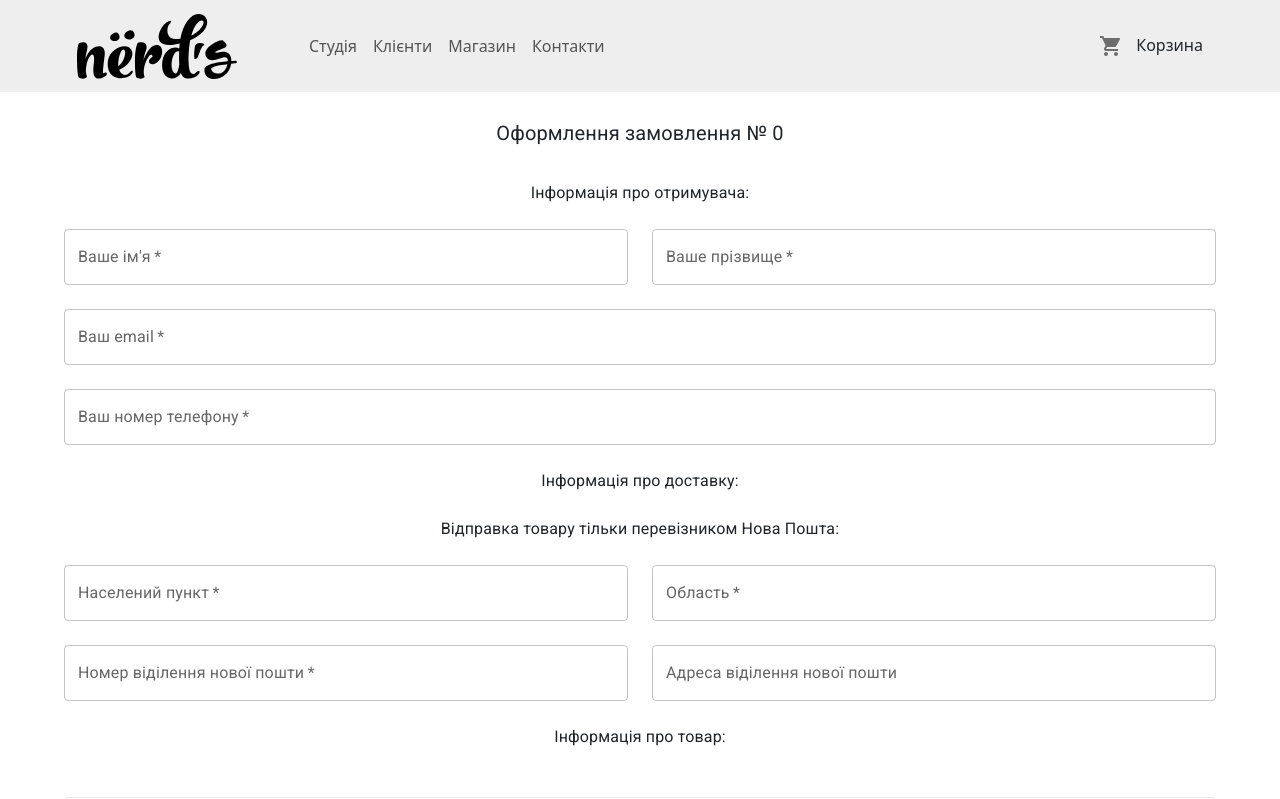
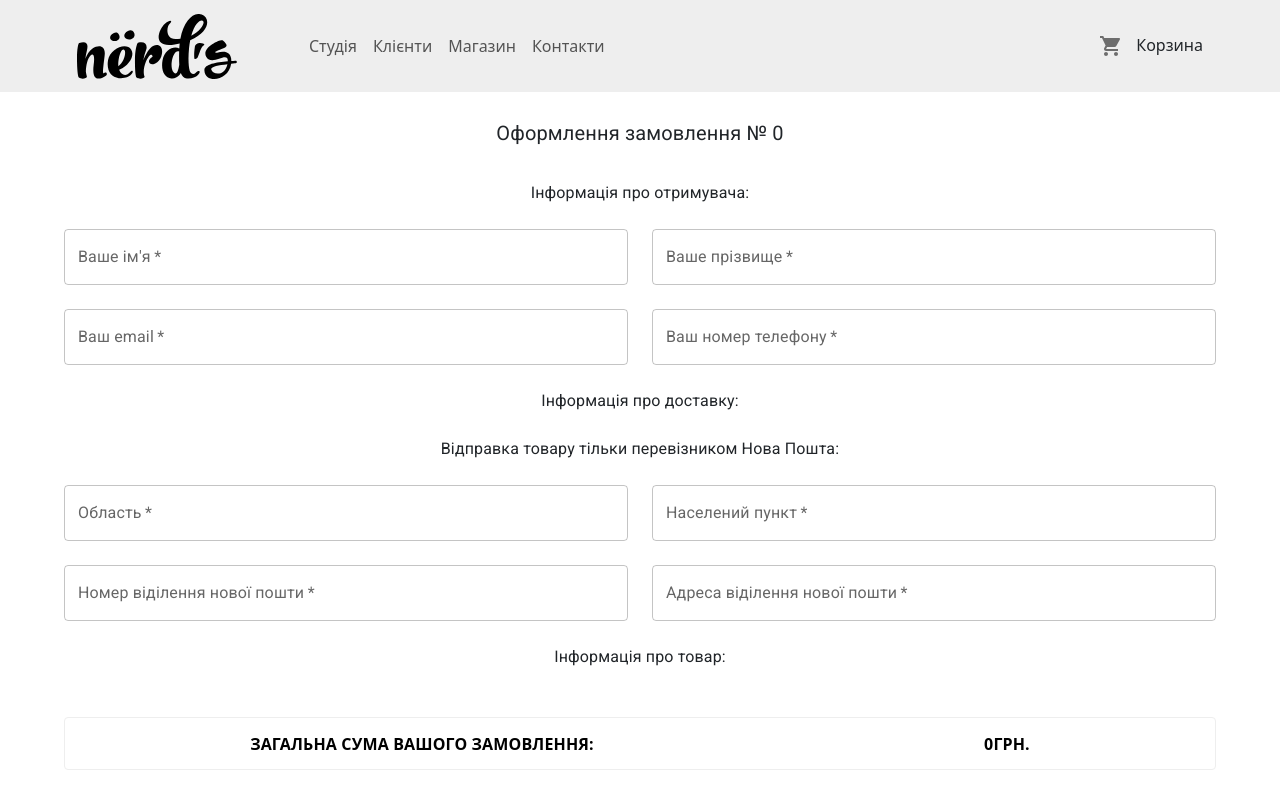
Before and after one commit to xSemuel/project-nerds, a React (Create React App) app: page /order_goods in a window 1280 px wide. Shown: the top 799 px of the page. Built offline with nearby package versions, Linux system fonts and the light colour scheme; what react-swipeable-views-utils would draw is missing.

Commit message:
refactor: refactor rextfield which repeat

```diff
--- a/src/features/order-goods/OrderGoodsPage.jsx
+++ b/src/features/order-goods/OrderGoodsPage.jsx
@@ -1,12 +1,67 @@
 /** @jsxImportSource @emotion/react */
 import { css } from '@emotion/react';
 import { Grid, Typography, TextField, FormControlLabel, Checkbox, Container, Button, Box, Table, TableBody, TableRow, TableCell } from '@mui/material';
-import { selectedGoodsInCart, sumSelectedGoodsInCart, updateOrderList, selectedOrderListSlice } from '../../store/slices';
+import { selectedGoodsInCart, sumSelectedGoodsInCart, updateOrderList } from '../../store/slices';
 import { currentNumberOfOrder, resetCart } from '../../store/slices'
 import { useSelector, useDispatch } from 'react-redux';
 import { useState } from 'react'
 
 import { OrderInfoSucess } from './OrderInfoSucess';
+
+const orderCustomer = [
+	{
+		id: "firstName",
+		name: "First name",
+		label: "Ваше ім'я",
+		autoComplete: "given-name",
+	},
+	{
+		id: "lastName",
+		name: "lastName",
+		label: "Ваше прізвище",
+		autoComplete: "family-name",
+	},
+	{
+		id: "email",
+		name: "email",
+		label: "Ваш email",
+		autoComplete: "email",
+	},
+	{
+		id: "telephone",
+		name: "telephone",
+		label: "Ваш номер телефону",
+		autoComplete: "telephone",
+	},
+]
+
+const orderDelivery = [
+
+	{
+		id: "state",
+		name: "state",
+		label: "Область",
+		autoComplete: "state",
+	},
+	{
+		id: "city",
+		name: "city",
+		label: "Населений пункт",
+		autoComplete: "city",
+	},
+	{
+		id: "numberDepartment",
+		name: "numberDepartment",
+		label: "Номер віділення нової пошти",
+		autoComplete: "numberDepartment",
+	},
+	{
+		id: "adressDepartment",
+		name: "adressDepartment",
+		label: "Адреса віділення нової пошти",
+		autoComplete: "adressDepartment",
+	},
+]
 
 const buttonStyles = css`
 	width: 260px;
@@ -67,9 +122,6 @@ const buttonStyles = css`
 export const OrderGoodsPage = () => {
 
 	const [ openOrderInfo, setOpenOrderInfo] = useState(false);
-
-	const as = useSelector(selectedOrderListSlice);
-	console.log(as)
 	const dispatch = useDispatch();
 	const currentOrder = useSelector(currentNumberOfOrder);
 	const cart = useSelector(selectedGoodsInCart);
@@ -99,8 +151,6 @@ export const OrderGoodsPage = () => {
 		setOpenOrderInfo(true)
     }
 
-	console.log(objectOrderGood)
-
   	return (
       	<Container fixed css={orderGoodsContainer}>
 
@@ -120,50 +170,21 @@ export const OrderGoodsPage = () => {
 								Інформація про отримувача:
 							</Typography>
 						</Grid>
-					<Grid item xs={12} sm={6}>
+
+						{orderCustomer.map(({id, name, label, autoComplete}) => (
+							<Grid item xs={12} sm={6} key={id}>
 								<TextField
 									required
-							id="firstName"
-							name="First name"
-							label="Ваше ім'я"
 									fullWidth
-							autoComplete="given-name"
+									id={id}
+									name={name}
+									label={label}
+									autoComplete={autoComplete}
 									onChange={onChangeHandler}
 								/>
 							</Grid>
-					<Grid item xs={12} sm={6}>
-						<TextField
-							required
-							id="lastName"
-							name="lastName"
-							label="Ваше прізвище"
-							fullWidth
-							autoComplete="family-name"
-							onChange={onChangeHandler}
-						/>
-					</Grid>
-					<Grid item xs={12}>
-						<TextField
-							required
-							id="email"
-							name="email"
-							label="Ваш email"
-							fullWidth
-							autoComplete="email"
-							onChange={onChangeHandler}
-						/>
-					</Grid>
-					<Grid item xs={12}>
-						<TextField
-							required
-							id="telephone"
-							name="telephone"
-							label="Ваш номер телефону"
-							fullWidth
-							autoComplete="telephone"
-							onChange={onChangeHandler}
-						/>
-					</Grid>
+						))}
+
 						<Grid item xs={12}>
 							<Typography css={orderGoodsTitle}>
 								Інформація про доставку:
@@ -174,49 +195,21 @@ export const OrderGoodsPage = () => {
 								Відправка товару тільки перевізником Нова Пошта:
 							</Typography>
 						</Grid>
-					<Grid item xs={12} sm={6}>
+
+						{orderDelivery.map(({id, name, label, autoComplete}) => (
+							<Grid item xs={12} sm={6} key={id}>
 								<TextField
 									required
-							id="city"
-							name="city"
-							label="Населений пункт"
 									fullWidth
-							autoComplete="city"
+									id={id}
+									name={name}
+									label={label}
+									autoComplete={autoComplete}
 									onChange={onChangeHandler}
 								/>
 							</Grid>
-					<Grid item xs={12} sm={6}>
-						<TextField
-							required
-							id="state"
-							name="state"
-							label="Область"
-							fullWidth
-							autoComplete="state"
-							onChange={onChangeHandler}
-						/>
-					</Grid>
-					<Grid item xs={12} sm={6}>
-						<TextField
-							required
-							id="numberDepartment"
-							name="numberDepartment"
-							label="Номер віділення нової пошти"
-							fullWidth
-							autoComplete="numberDepartment"
-							onChange={onChangeHandler}
-						/>
-					</Grid>
-					<Grid item xs={12} sm={6}>
-						<TextField
-							id="adressDepartment"
-							name="adressDepartment"
-							label="Адреса віділення нової пошти"
-							fullWidth
-							autoComplete="adressDepartment"
-							onChange={onChangeHandler}
-						/>
-					</Grid>
+						))}
+
 						<Grid item xs={12}>
 							<Typography css={orderGoodsTitle}>
 								Інформація про товар:
@@ -265,14 +258,8 @@ export const OrderGoodsPage = () => {
 					<Button css={buttonStyles} onClick={applyOrdersGoodsHandler}>
 						Замовлення підтверджую
 					</Button>
-
-
 				</Box>
-
-
-
 			}
-
     	</Container>
   	);
 }
```
Lines whose indentation alone changed are shown as unchanged.
